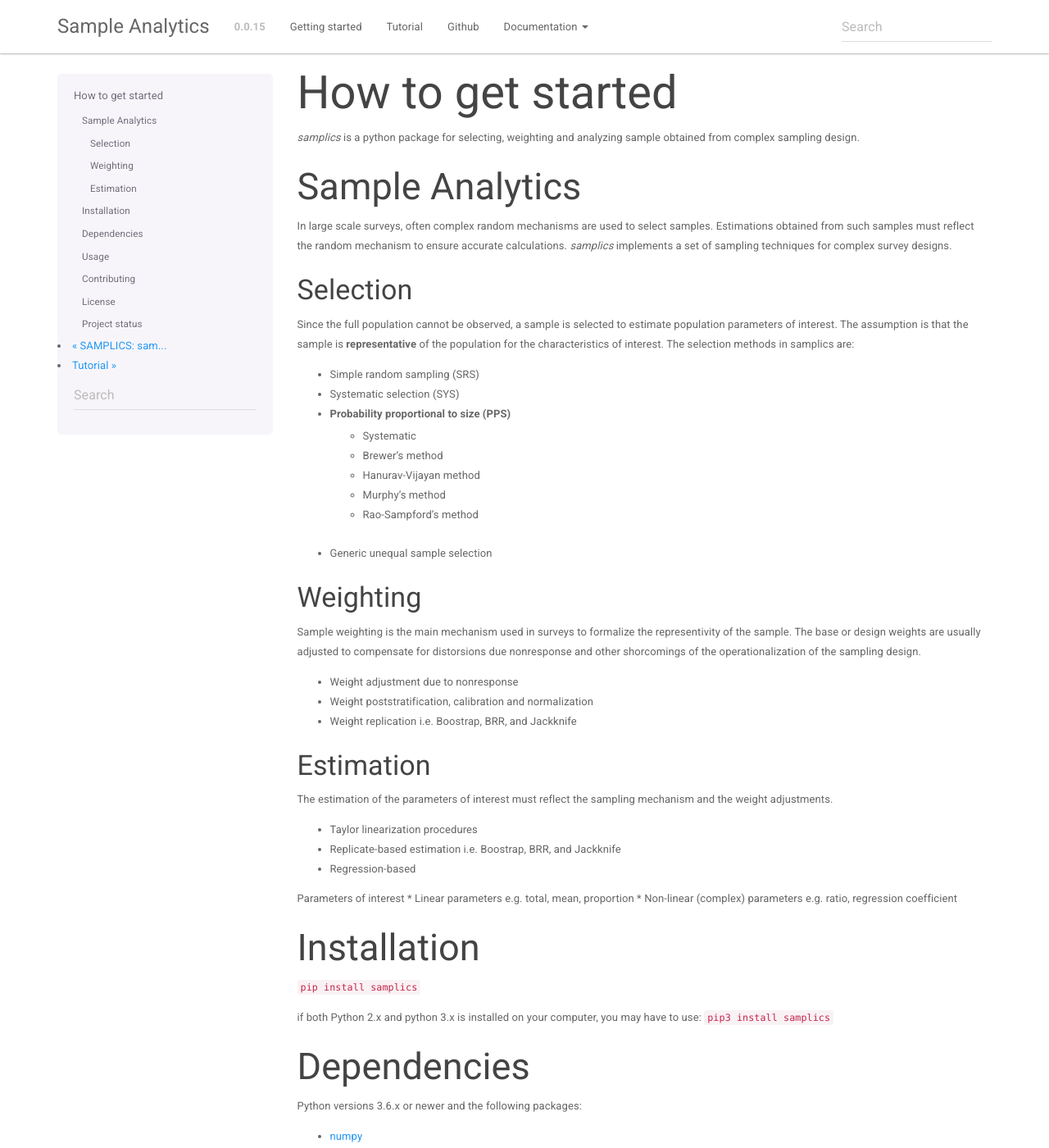
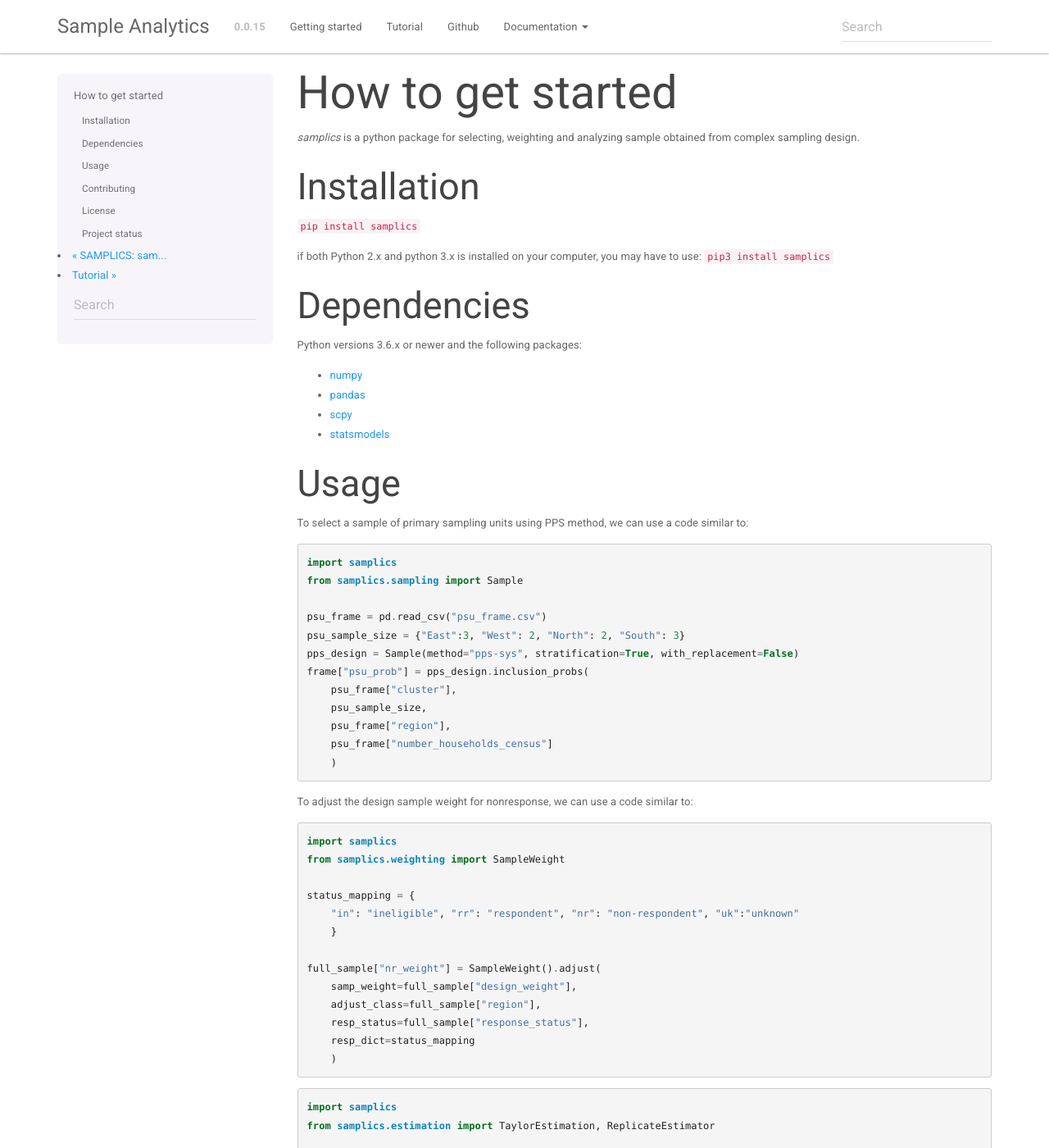
Before and after one commit to samplics-org/samplics, a Sphinx documentation site: the page built from docs/source/gettingstarted.rst, in a window 1280 px wide and 1400 px high. Shown: the whole window at 82% size. Built offline with Sphinx 7.4.7, drawn with Linux system fonts in a browser that asks for light colours; pages that are not in the unit, such as notebooks, are missing from menus.

```diff
--- a/docs/source/gettingstarted.rst
+++ b/docs/source/gettingstarted.rst
@@ -2,57 +2,8 @@
 How to get started
 ==================
 
-*samplics* is a python package for selecting, weighting
-and analyzing sample obtained from complex sampling design.
+*samplics* is a python package for selecting, weighting and analyzing sample obtained from complex sampling design.
 
-Sample Analytics
-================
-
-In large scale surveys, often complex random mechanisms are used to select
-samples. Estimations obtained from such samples must reflect the random
-mechanism to ensure accurate calculations. *samplics* implements a set of
-sampling techniques for complex survey designs.
-
-Selection
-#########
-Since the full population cannot be observed, a sample is selected
-to estimate population parameters of interest. The assumption is
-that the sample is **representative** of the population for the characteristics
-of interest. The selection methods in samplics are:
-
-* Simple random sampling (SRS)
-* Systematic selection (SYS)
-* Probability proportional to size (PPS)
-    * Systematic
-    * Brewer's method
-    * Hanurav-Vijayan method
-    * Murphy's method
-    * Rao-Sampford's method
-* Generic unequal sample selection
-
-Weighting
-#########
-Sample weighting is the main mechanism used in surveys to formalize the
-representivity of the sample. The base or design weights are usually
-adjusted to compensate for distorsions due nonresponse and other shorcomings
-of the operationalization of the sampling design.
-
-* Weight adjustment due to nonresponse
-* Weight poststratification, calibration and normalization
-* Weight replication i.e. Boostrap, BRR, and Jackknife
-
-Estimation
-##########
-The estimation of the parameters of interest must reflect the sampling
-mechanism and the weight adjustments.
-
-* Taylor linearization procedures
-* Replicate-based estimation i.e. Boostrap, BRR, and Jackknife
-* Regression-based
-
-Parameters of interest
-* Linear parameters e.g. total, mean, proportion
-* Non-linear (complex) parameters e.g. ratio, regression coefficient
 
 Installation
 ============
```
Also changed, not shown: docs/source/index.rst (+30 -2 lines), docs/source/tutorial/index.rst (+10 -11 lines), docs/source/tutorial/eb_unit_model.ipynb, docs/source/tutorial/eblup_area_model.ipynb, docs/source/tutorial/eblup_unit_model.ipynb, docs/source/tutorial/psu_selection.ipynb, docs/source/tutorial/replicate_weights.ipynb, docs/source/tutorial/sample_weights.ipynb, docs/source/tutorial/ssu_selection.ipynb, 5 other files.
